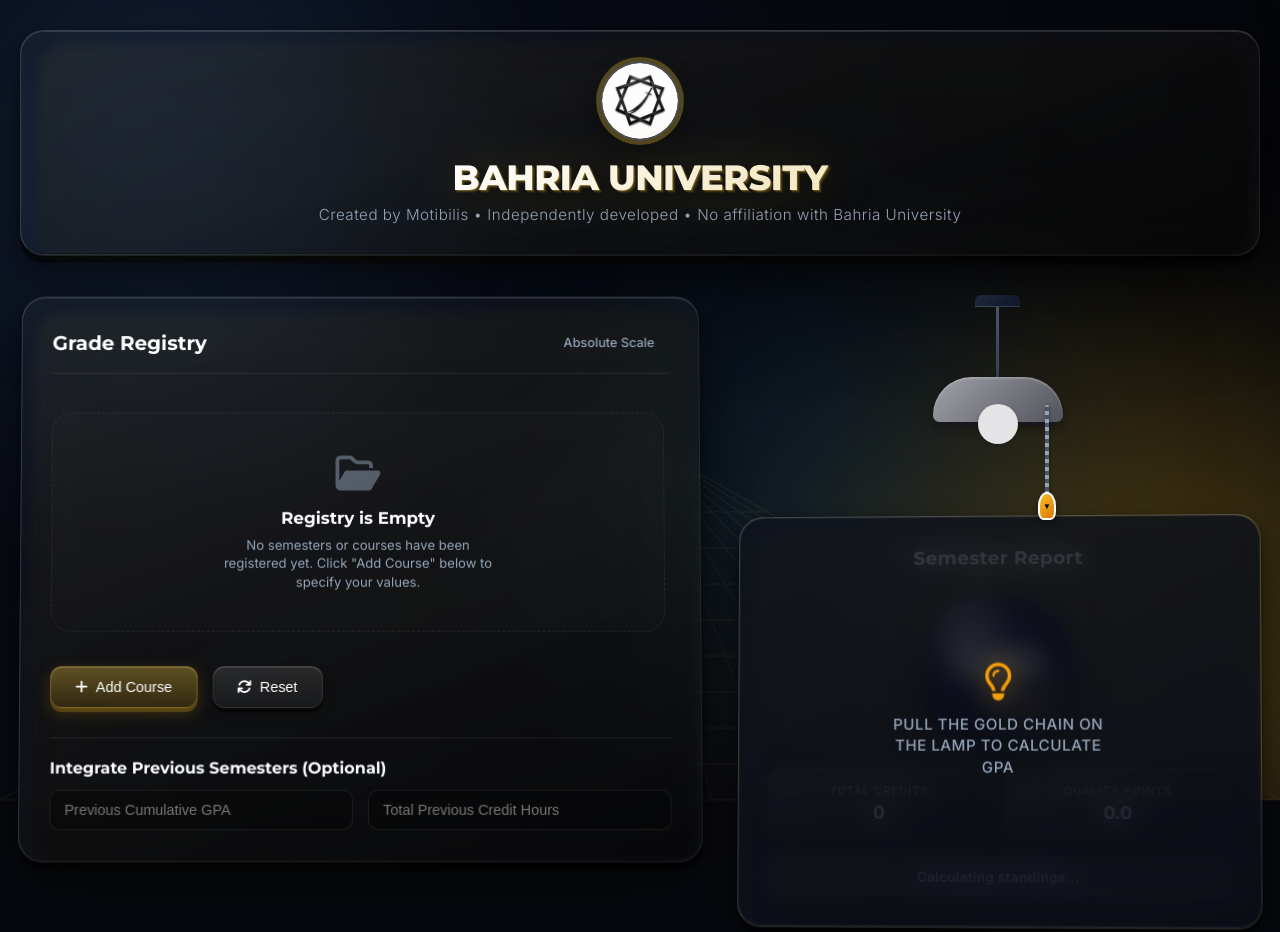
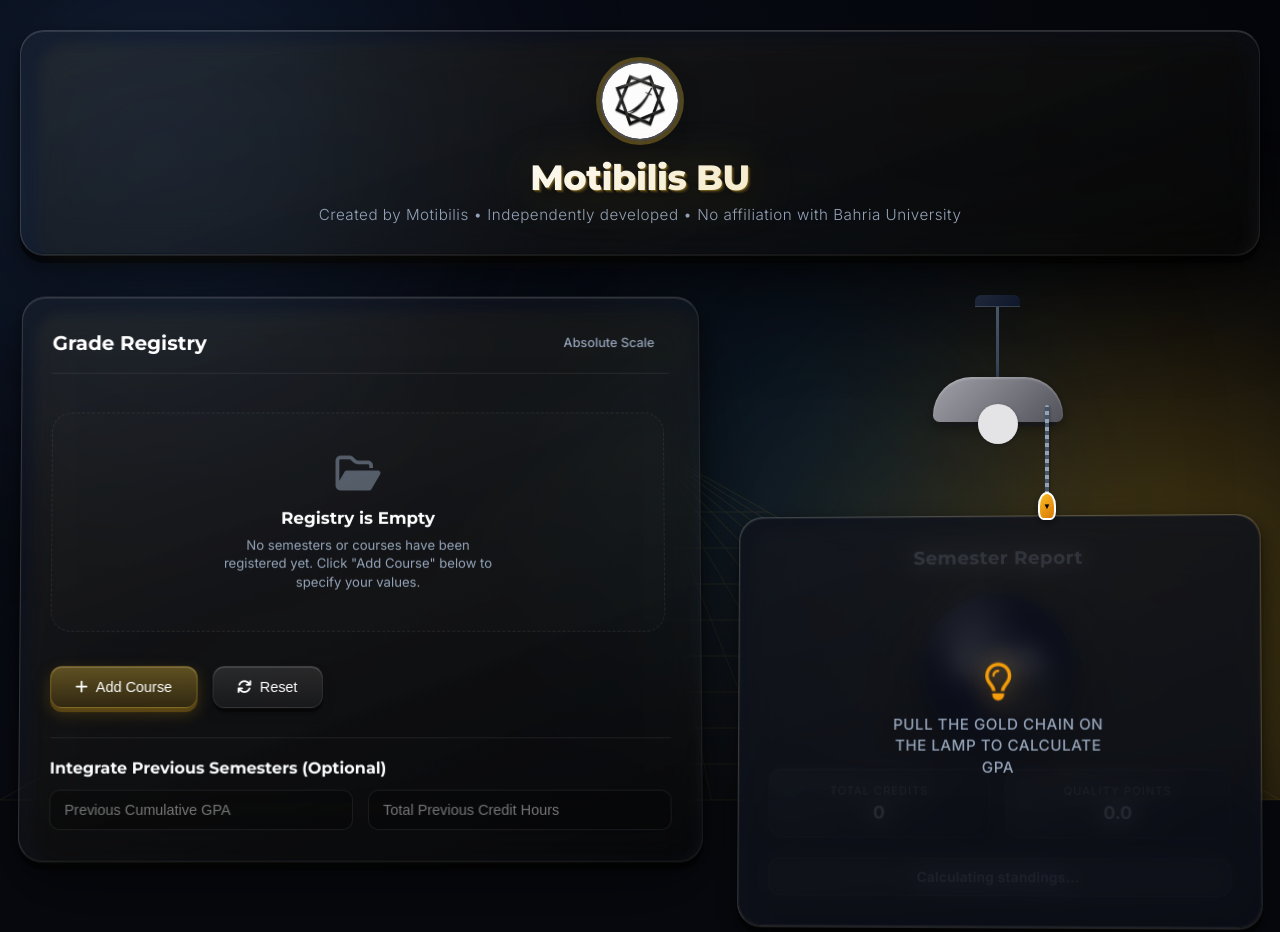
Before and after one commit to Khan-4-at-Swiss/Bahria-University-CGPA-GPA-calculator, a plain HTML site: page index.html in a window 1280 px wide. Drawn offline with Linux system fonts and the light colour scheme; animation ran at ten frames a second.

Commit message:
nothiong important

```diff
--- a/index.html
+++ b/index.html
@@ -1231,7 +1231,7 @@
             <div class="logo-container" id="logoContainer">
                 <img id="headerLogo" src="motibilis.png" alt="Motibilis Logo" style="width:100%; height:100%; object-fit:cover; border-radius:50%;">
             </div>
-            <h1>BAHRIA UNIVERSITY</h1>
+            <h1>Motibilis BU</h1>
             <p>Created by Motibilis • Independently developed • No affiliation with Bahria University</p>
         </header>
 
```
